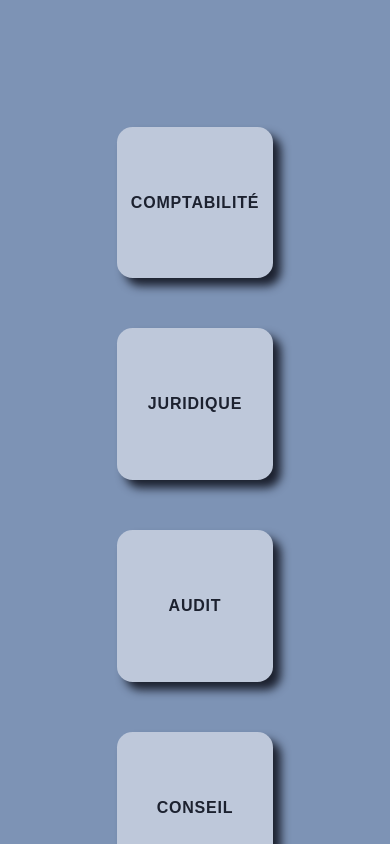
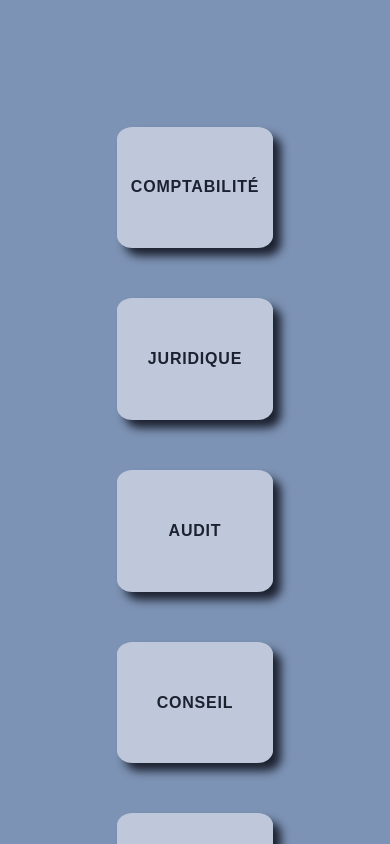
Before and after one commit to Flothar78/sgconseils, a Nuxt app: page / in a window 390 px wide. Shown: the part 920-1764 px from the top of the page. Built offline with nearby package versions, Linux system fonts and the light colour scheme.

Commit message:
Adjust CSS flex expertises cards and delete duplicate code within breakpoint

```diff
--- a/pages/index.vue
+++ b/pages/index.vue
@@ -64,7 +64,7 @@ $base-black: #191c20;
       padding-top: 10vh;
       position: relative;
       background-color: $base-blue;
-      color: white;
+      color: $base-white;
       height: 90vh;
       .company-features {
         position: absolute;
@@ -107,7 +107,7 @@ $base-black: #191c20;
   flex-wrap: wrap;
   column-gap: 80px;
   font-family: Arial, sans-serif;
-  .nuxt-link {
+  .nuxt-link {border: 6px solid transparent;
     color: $darkest-blue;
     background-color: $base-white;
     text-decoration: none;
@@ -132,63 +132,30 @@ $base-black: #191c20;
 @media screen and (max-width: 699px) {
 .hero {
     padding-top: 14vh;
-    position: relative;
-    background-color: $base-blue;
-    color: white;
-    height:90vh;
     .company-features {
-      position: absolute;
       top: 60vh;
       left:50%;
       transform: translateX(-50%);
       width: 70vw;
       }
     .hero-img {
-      position: absolute;
       top: 13.2vh;
       left:3vw;
-      height: 36vh;
-      overflow: hidden;
-      z-index:10;
       img{
-        width: 100%;
-        height: 100%;
-        object-fit: contain;
         object-position: center;
         opacity: 0.8;
       }
     }
-    .background-img {
-      height: 100%;
-      width: 100%;
-      object-fit: cover;
-      margin-top: -3vh;
-      filter: contrast(22%);
-      opacity: 0.1;
-    }
   }
   .expertises-cards {
-    background-color: $base-blue;
     padding: 20vh 0 10vh 0;
-    display: flex;
     flex-direction: column;
-    align-items: center;
     row-gap: 50px;
-    font-family: Arial, sans-serif;
     height: 100%;
     .nuxt-link {
-      color: $darkest-blue;
-      background-color: $base-white;
-      text-decoration: none;
-      font-weight: 700;
-      font-size: 1rem;
-      display: flex;
-      justify-content: center;
-      align-items: center;
-      width: 40vw;
-      height: 18vh;
+      width: 37vw;
+      height: 13vh;
       border-radius: 10%;
-      box-shadow: 8px 8px 10px $darkest-blue;
     }
   }
 }
```
